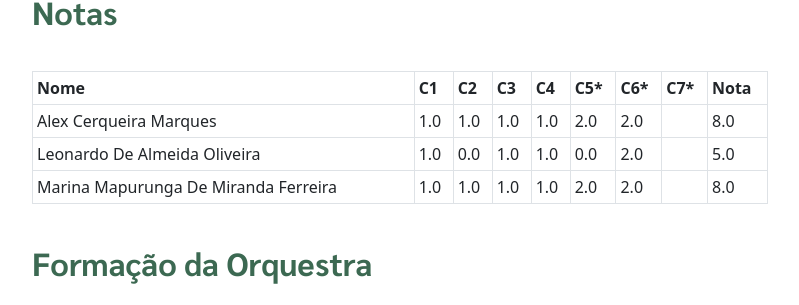
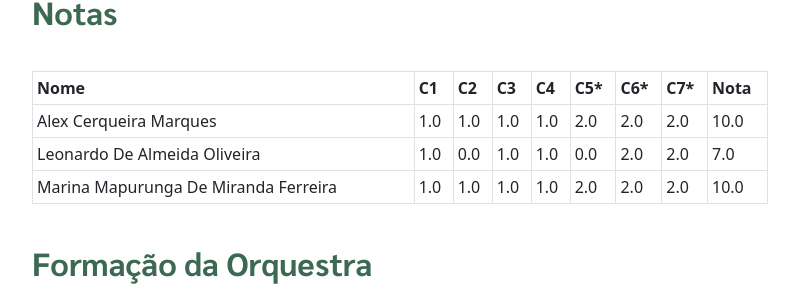
Before and after one commit to pedrokroger/pedrokroger.github.io, a Jekyll site: the page built from aulas/comp9.md, in a window 1280 px wide and 900 px high, scrolled down 539 px. Shown: the part 150-455 px from the top of the window, without its empty margins (50-849 px from the left). Built offline with Jekyll 4.4.1, drawn with Linux system fonts in a browser that asks for light colours.

Commit message:
Notas composição

```diff
--- a/aulas/comp9.md
+++ b/aulas/comp9.md
@@ -23,9 +23,9 @@
 
 | Nome                                 | C1  | C2  | C3  | C4  | C5* | C6* | C7* | Nota |
 |:-------------------------------------|:----|:----|:----|:----|:----|:----|:----|:-----|
-| Alex Cerqueira Marques               | 1.0 | 1.0 | 1.0 | 1.0 | 2.0 | 2.0 |     | =sum |
-| Leonardo De Almeida Oliveira         | 1.0 | 0.0 | 1.0 | 1.0 | 0.0 | 2.0 |     | =sum |
-| Marina Mapurunga De Miranda Ferreira | 1.0 | 1.0 | 1.0 | 1.0 | 2.0 | 2.0 |     | =sum |
+| Alex Cerqueira Marques               | 1.0 | 1.0 | 1.0 | 1.0 | 2.0 | 2.0 | 2.0 | =sum |
+| Leonardo De Almeida Oliveira         | 1.0 | 0.0 | 1.0 | 1.0 | 0.0 | 2.0 | 2.0 | =sum |
+| Marina Mapurunga De Miranda Ferreira | 1.0 | 1.0 | 1.0 | 1.0 | 2.0 | 2.0 | 2.0 | =sum |
 
 ## Formação da Orquestra
 
```
